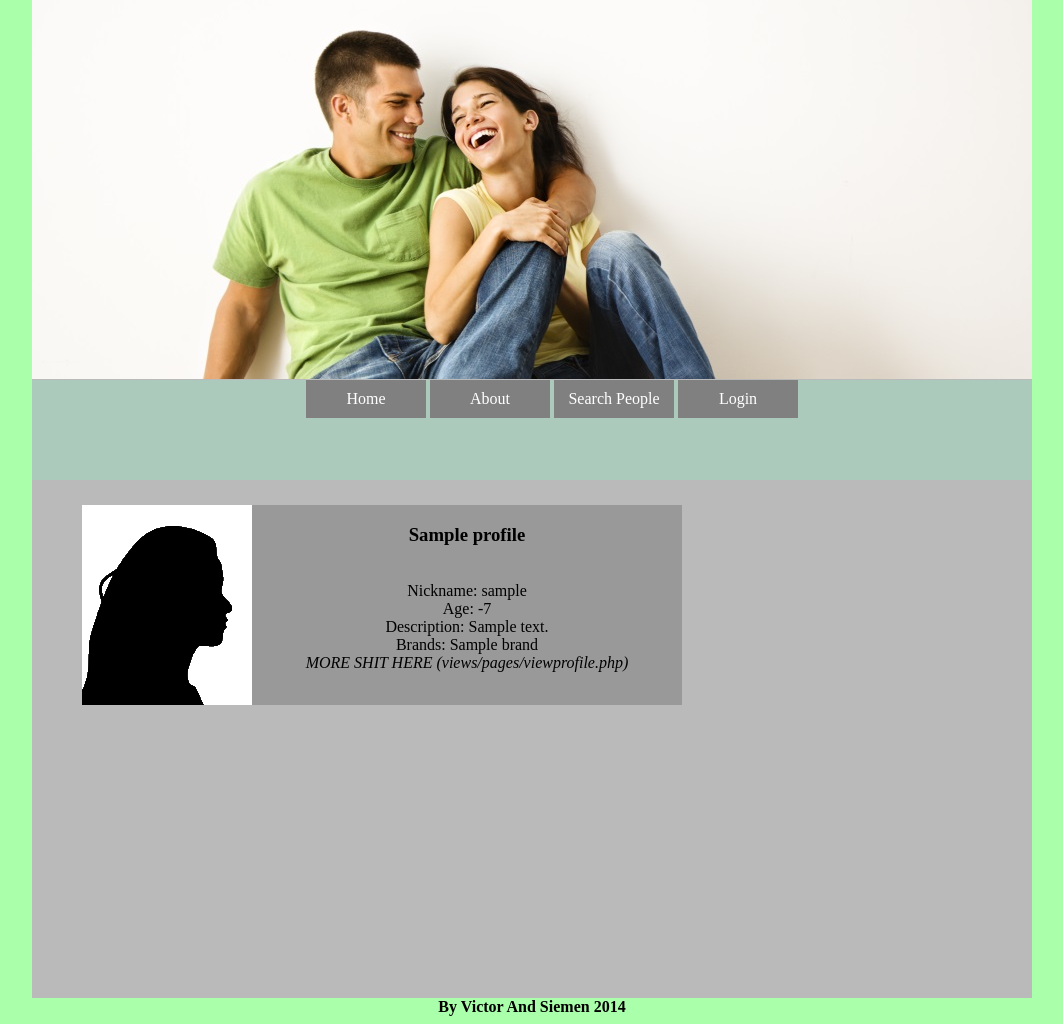
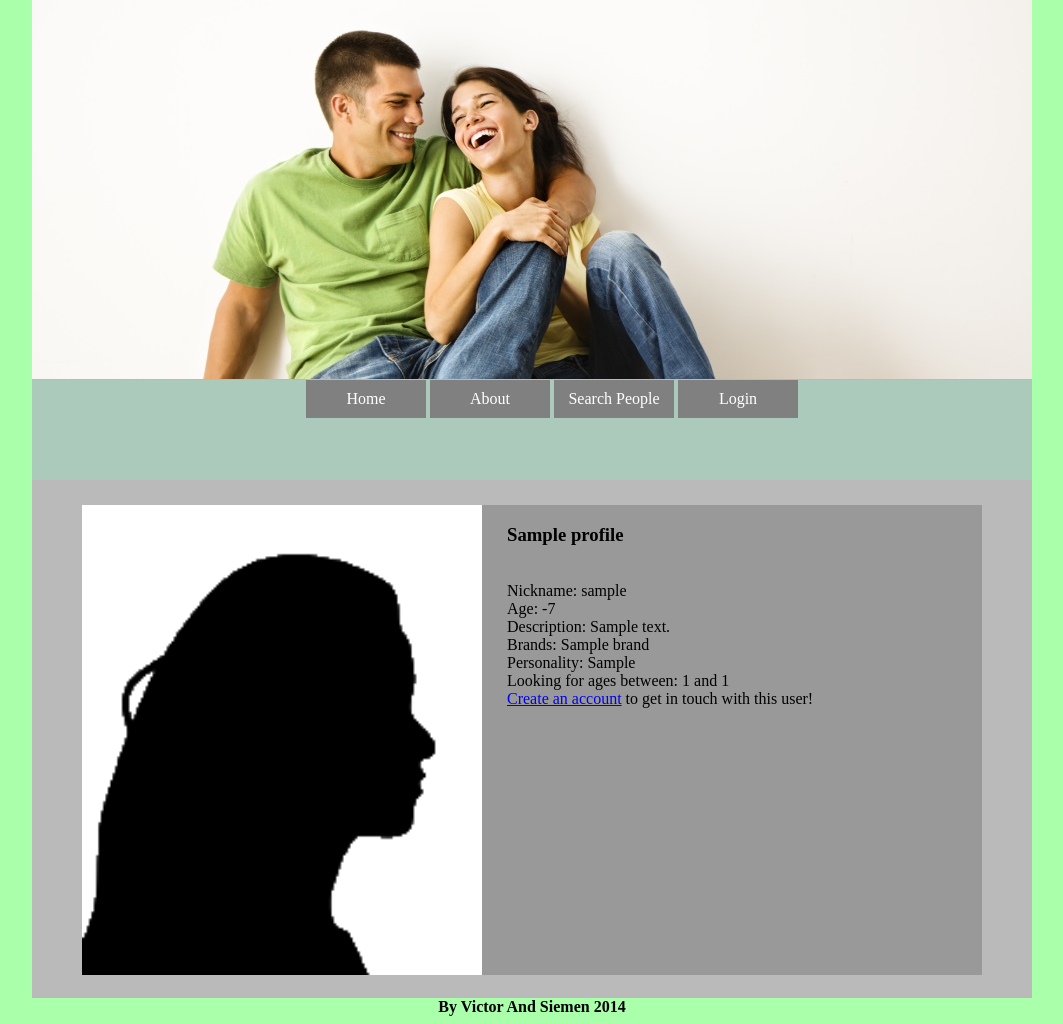
Before and after one commit to Melleth/webtech3, a CodeIgniter app: page /index.php/homepage/view/1 in a window 1280 px wide. Shown: the whole page, without its empty margins (108-1171 px from the left). Run offline with CodeIgniter, Linux system fonts and the light colour scheme; tables that the repository leaves empty hold one stand-in row (values such as "Sample post").

Commit message:
Homepage Cleanup And Consitency
Added a lot of consistency across the site, fixing the header! Added
links to the messaging system and the liking system.

```diff
--- a/application/controllers/admin.php
+++ b/application/controllers/admin.php
@@ -37,6 +37,8 @@ class Admin extends CI_Controller {
         $this->checkPrivilege();
         $data['copyright'] = 'by victor and siemen';
         $data['title'] = "Compose Message";
+        $data['loggedin'] = $this->session->userdata('loggedin');
+		$data['user'] = $this->session->userdata('user');
 
         $this->form_validation->set_rules('submit', 'Submit Button', 'required');
         $this->form_validation->set_rules('setting_alpha', 'Alpha', 'required|greater_than[0]|less_than[1]');
--- a/application/controllers/edit.php
+++ b/application/controllers/edit.php
@@ -31,6 +31,8 @@ class Edit extends CI_Controller
         $data['title'] = "Edit Brands";
         $data['copyright'] = "By Victor and Siemen";
         $data['loggedin'] = true;
+        $data['loggedin'] = $this->session->userdata('loggedin');
+		$data['user'] = $this->session->userdata('user');
 
         $user = $this->session->userdata('user');
 
@@ -97,6 +99,8 @@ class Edit extends CI_Controller
         $user = $this->session->userdata('user');
         $data['title'] = "Personality Test";
         $data['copyright'] = "By victor and siemen";
+        $data['loggedin'] = $this->session->userdata('loggedin');
+		$data['user'] = $this->session->userdata('user');
 
         if($user['personality'] != "" && !$this->session->userdata('searchinprogress'))
         {
--- a/application/controllers/homepage.php
+++ b/application/controllers/homepage.php
@@ -14,6 +14,8 @@ class Homepage extends CI_Controller
 	{
         $data['copyright'] = 'By Victor And Siemen';
 		$data['title'] = "Home";
+        $data['loggedin'] = $this->session->userdata('loggedin');
+		$data['user'] = $this->session->userdata('user');
 		$this->load->view('templates/header', $data);
 		$this->load->view('pages/home', $data);
 		$this->load->view('templates/footer', $data);
--- a/application/controllers/login.php
+++ b/application/controllers/login.php
@@ -34,6 +34,8 @@ class Login extends CI_Controller
     {
         $data['copyright'] = 'By Victor And Siemen';
 		$data['title'] = "Register";
+        $data['loggedin'] = $this->session->userdata('loggedin');
+		$data['user'] = $this->session->userdata('user');
 
         $this->form_validation->set_rules('nickname', 'Nickname', 'required');
         $this->form_validation->set_rules('realname', 'Name', 'required');
--- a/application/controllers/search.php
+++ b/application/controllers/search.php
@@ -34,6 +34,7 @@ class Search extends CI_Controller
                 $searchbrands = $user->brands;
 
                 $data['matches'] = $this->Search_model->search_matches($gender, $minage, $maxage, $personality, $searchbrands);
+                $data['user'] = $this->session->userdata('user');
 
                 $this->load->view('templates/header.php');
                 $this->load->view('pages/searchresults', $data);
@@ -57,6 +58,8 @@ class Search extends CI_Controller
                 $searchbrands = $this->session->userdata('searchbrands');
 
                 $data['matches'] = $this->Search_model->search_matches($gender, $minage, $maxage, $personality, $searchbrands);
+                $data['loggedin'] = $this->session->userdata('loggedin');
+                $data['user'] = $this->session->userdata('user');
 
                 $this->session->unset_userdata('searchinprogress');
                 $this->session->unset_userdata('searchcomplete');
@@ -82,6 +85,8 @@ class Search extends CI_Controller
 	{
 		$data['copyright'] = 'By Victor And Siemen';
 		$data['title'] = "Search for Match";
+		$data['loggedin'] = $this->session->userdata('loggedin');
+		$data['user'] = $this->session->userdata('user');
 
         $this->form_validation->set_rules('ageMin', 'Minimum Age', 'required|is_natural_no_zero|greater_than[18]');
         $this->form_validation->set_rules('ageMax', 'Maximum Age', 'required|is_natural_no_zero|less_than[99]');
--- a/application/views/pages/ajaxhomepage.php
+++ b/application/views/pages/ajaxhomepage.php
@@ -26,10 +26,7 @@
 		Nickname: " . $profile['nickname'] . "<br />
 		Age: " . $age . "<br />
 		Description: " . $descr . "<br />
-		<i>MORE SHIT HERE (views/pages/ajaxhomepage.php)</i>
-
-
-
+        Personality: " . $profile['personality'] . "
 
 		</div>";
 	}
--- a/application/views/pages/liking/givenlikes.php
+++ b/application/views/pages/liking/givenlikes.php
@@ -1,3 +1,7 @@
+<a href="<?php echo base_url() ?>index.php/likes/received">Who likes me?</a><br />
+<a href="<?php echo base_url() ?>index.php/likes/given">Who have I liked?</a><br />
+<a href="<?php echo base_url() ?>index.php/likes/mutual">With whom do i have a mutual like?</a><br />
+
 <h1> people whom I liked! </h1>
 
 <?php
--- a/application/views/pages/liking/mutuallikes.php
+++ b/application/views/pages/liking/mutuallikes.php
@@ -1,3 +1,7 @@
+<a href="<?php echo base_url() ?>index.php/likes/received">Who likes me?</a><br />
+<a href="<?php echo base_url() ?>index.php/likes/given">Who have I liked?</a><br />
+<a href="<?php echo base_url() ?>index.php/likes/mutual">With whom do i have a mutual like?</a><br />
+
 <h1> Mutual likes (they like me, i like them) </h1>
 
 <?php
--- a/application/views/pages/liking/receivedlikes.php
+++ b/application/views/pages/liking/receivedlikes.php
@@ -1,3 +1,7 @@
+<a href="<?php echo base_url() ?>index.php/likes/received">Who likes me?</a><br />
+<a href="<?php echo base_url() ?>index.php/likes/given">Who have I liked?</a><br />
+<a href="<?php echo base_url() ?>index.php/likes/mutual">With whom do i have a mutual like?</a><br />
+
 <h1> people who like me! </h1>
 
 <?php
--- a/application/views/pages/messaging/compose.php
+++ b/application/views/pages/messaging/compose.php
@@ -1,3 +1,6 @@
+<a href="<?php echo base_url() ?>index.php/messaging/overview">Inbox</a> -
+<a href="<?php echo base_url() ?>index.php/messaging/compose">Write Message</a><br />
+
 <h2>Compose message (views/pages/messaging/compose.php</h2>
 
 <?php echo validation_errors(); ?>
--- a/application/views/pages/messaging/inbox.php
+++ b/application/views/pages/messaging/inbox.php
@@ -1,3 +1,6 @@
+<a href="<?php echo base_url() ?>index.php/messaging/overview">Inbox</a> -
+<a href="<?php echo base_url() ?>index.php/messaging/compose">Write Message</a><br />
+
 <h1>inbox (views/pages/messaging/inbox.php)</h1>
 
 <table id="inboxTable">
--- a/application/views/pages/viewprofile.php
+++ b/application/views/pages/viewprofile.php
@@ -22,43 +22,50 @@
 	if ($loggedin) {
 		// We are logged in, therefore we can view more stuff.
 		// Declerate some values.
+
+        $likestring = "<a href=\"". base_url() . "index.php/likes/like/" . $profile->id . "\">Like</a> this user, and be able to message them!";
+
 		if ($profile->profile_pic != "") {
-			$imgString = '<img class="homePageSilhouette" src="' . base_url() . 'uploads/'.$profile->profile_pic.'"></img>';
+			$imgString = '<img class="viewPageImg" src="' . base_url() . 'uploads/'.$profile->profile_pic.'"></img>';
 		} else {
 			// Set the silhoutte if the user has not set a profile picture.
-			$imgString = "<img class=\"homepageSilhouette\" src=\"" . base_url() . "/includes/img/silhouetteMan.png\" alt=\"Silhouette\">";
+			$imgString = "<img class=\"viewPageImg\" src=\"" . base_url() . "/includes/img/silhouetteMan.png\" alt=\"Silhouette\">";
 			if ($profile->gender == 1)
-				$imgString = "<img class=\"homepageSilhouette\" src=\"" . base_url() . "/includes/img/silhouetteWoman.png\" alt=\"Silhouette\">";
+				$imgString = "<img class=\"viewPageImg\" src=\"" . base_url() . "/includes/img/silhouetteWoman.png\" alt=\"Silhouette\">";
 		}
 		$profiledata['imgLink'] = '<a href="' . base_url() . 'uploads/' . $profile->profile_pic.'">' . $imgString . '</a>';
 
 	} else {
+
+        $likestring = "<a href=\"". base_url() . "index.php/login/register\">Create an account</a> to get in touch with this user!";
 		// Do stuff for the anonymous user.
 		// Set profile image to anoymous user thumbnails
-		$imgString = "<img class=\"homepageSilhouette\" src=\"" . base_url() . "/includes/img/silhouetteMan.png\" alt=\"Silhouette\">";
+		$imgString = "<img class=\"viewPageImg\" src=\"" . base_url() . "/includes/img/silhouetteMan.png\" alt=\"Silhouette\">";
 		if ($profile->gender == 1)
-			$imgString = "<img class=\"homepageSilhouette\" src=\"" . base_url() . "/includes/img/silhouetteWoman.png\" alt=\"Silhouette\">";
+			$imgString = "<img class=\"viewPageImg\" src=\"" . base_url() . "/includes/img/silhouetteWoman.png\" alt=\"Silhouette\">";
 		$profiledata['imgLink'] = "<a href=\"" . base_url() . "index.php/Homepage/view/" . $profile->id . "\">" . $imgString . "</a>";
 
 	}
 
-	// Create the image link from the string.
+
+
 	if (!$owner) {
-		echo "<div class=\"homepageProfileBlock\">
+		echo "<div class=\"viewProfileBlock\">
 		" . $profiledata['imgLink'] . "
 		<h3>" . $profile->name . "</h3><br />
 		Nickname: " . $profile->nickname . "<br />
 		Age: " . $age . "<br />
 		Description: " . $profile->description . "<br />
 		Brands: " . $brands . "<br />
-
-		<i>MORE SHIT HERE (views/pages/viewprofile.php)</i>
+		Personality: " . $profile->personality . "<br />
+        Looking for ages between: " . $profile->preferredagelow . " and " . $profile->preferredagehigh . "<br />
+        " . $likestring . "
 
 		</div>";
 	} else {
 		// We are the owner, so we need to change all fields to input fields.
 		echo form_open('homepage/view/'. $profile->id);
-		echo "<div class=\"homepageProfileBlock\">
+		echo "<div class=\"viewProfileBlock\">
 			" . $profiledata["imgLink"] . " <a href=\"" . base_url() . "index.php/upload\">Upload new Picture</a>
 			<a href=\"".base_url()."index.php/edit/brands\">Edit my brands</a><br>
 			Name: <input type=\"text\" name=\"name\" value=\"".$profile->name."\" /> <br>
--- a/application/views/templates/header.php
+++ b/application/views/templates/header.php
@@ -13,11 +13,15 @@
 		<li><a href="<?php echo base_url() ?>index.php">Home</a></li>
 		<li><a href="<?php echo base_url() ?>index.php/pages/view/about">About</a></li>
         <li><a href="<?php echo base_url() ?>index.php/search/">Search People</a></li>
+
         <?php
         	// If we are logged in, do not show the login button, but a my profile button.
         	if(isset($loggedin)&&$loggedin) {
         		//echo ('<li><a href="'.base_url().'"index.php/myprofile/">My Profile</a></li>');
         		echo "<li><a href='".base_url()."index.php/homepage/view/self'>My Profile</a></li>";
+                echo "  <li><a href=\"" . base_url() . "index.php/messaging/\">Messaging</a></li>
+                        <li><a href=\"" . base_url() . "index.php/likes/\">Likes</a></li>
+                        <li><a href=\"" . base_url() . "index.php/login/logout/\">Logout</a></li>";
         	} else {
         		//echo ('<li><a href="'.base_url()'"index.php/login/">Login</a></li>');
         		echo "<li><a href='".base_url()."index.php/login'>Login</a></li>";
--- a/includes/style.css
+++ b/includes/style.css
@@ -51,13 +51,35 @@ div.homepageProfileBlock
 	float:left;
 	margin-top:25px;
 	margin-left:50px;
+    text-align:left;
 }
+
+div.viewProfileBlock
+{
+	background-color:#999999;
+	width:900px;
+	height:470px;
+	overflow:none;
+	float:left;
+	margin-top:25px;
+	margin-left:50px;
+    text-align:left;
+}
+
 
 img.homepageSilhouette
 {
 	float:left;
 	width:170px;
 	height:200px;
+}
+
+img.viewPageImg
+{
+	float:left;
+	height:470px;
+    margin-right:25px;
+    width:400px;
 }
 
 div#homepageRightPanel
```
Also changed, not shown: application/controllers/likes.php (+7 -0 lines), application/controllers/messaging.php (+7 -0 lines).
